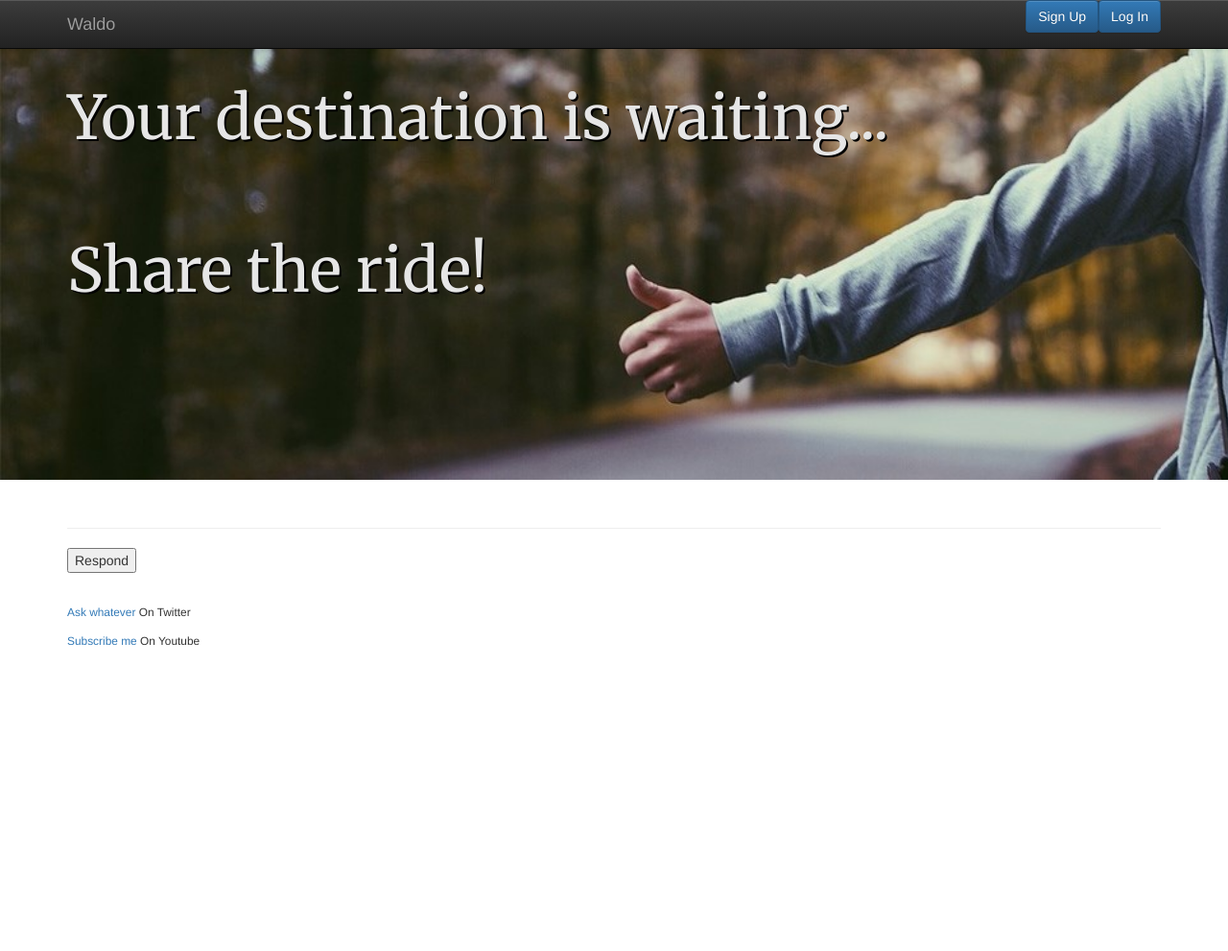
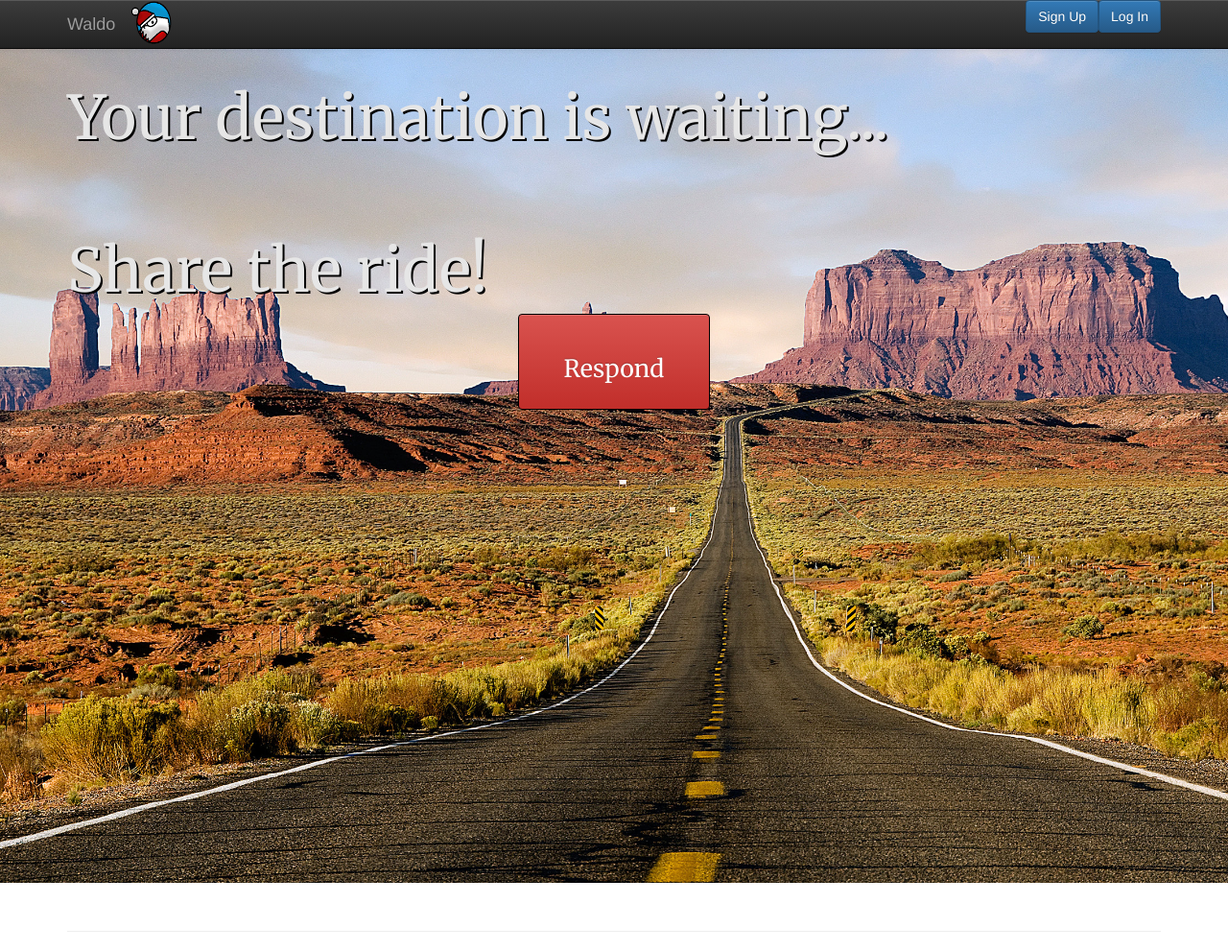
Before and after one commit to austin-may/RideShareApp, a PHP site: page /Home.html in a window 1280 px wide. Shown: the whole page at 96% size. Before the commit the page ends 673 px from the top, so only its background shows below. Run offline with PHP 8.4, Linux system fonts and the light colour scheme; some libraries are stand-ins or nearby versions.

Commit message:
cosmetic changes

```diff
--- a/Home.html
+++ b/Home.html
@@ -32,6 +32,7 @@
 						<span class="icon-bar"></span>
 						<span class="icon-bar"></span>
 					</button>
+					<img src = "WaldoLogo.png" id = "logo">
 					<a href="" class="navbar-brand">Waldo</a> <!--Change to logo-->
 				</div>
 				<div class="collapse navbar-collapse" id="example">
@@ -42,7 +43,7 @@
 			</div>
 		</div>
 
-		<div class="jumbotron container-fluid" bacground-image: url("hitchhiker_1280 (2).jpg")>
+		<div class="jumbotron container-fluid">
 			<div class="container">
 				<br>
 				<h1>Your destination is waiting...</h1>
@@ -50,6 +51,7 @@
 				<br>
 				<br>
 				<h1>Share the ride!</h1>
+				<button type="button" class="btn btn-danger" id="respond">Respond</button>
 
 
 			</div>
@@ -57,16 +59,9 @@
 	</header>
 	<div class="container">
 		<hr>
-		<button class = "scoop">Respond</button>
 		<div id = "NeedScooped">
 		</div>
 
-
-			<p><a href="http://facebook.com/dchappy4au" class="btn btn-social-icon btn-facebook"></a><i class="fa fa-facebook"></i></p>
-			<p>	<small><a href="http://twitter.com/wiredwiki">Ask whatever </a> On Twitter</small></p>
-			<p>	<small><a href="http://youtube.com/wiredwiki">Subscribe me</a> On Youtube</small>
-
-			</p>
 		</div> <!-- end container -->
 
 <!-- Modal 1-->
--- a/Login.php
+++ b/Login.php
@@ -268,10 +268,10 @@ OBTAINING API KEY SHOULD RESOLVE THAT*/
     						<span class="icon-bar"></span>
     						<span class="icon-bar"></span>
     					</button>
-    					<a href="" class="navbar-brand">RideShare</a> <!--Change to logo-->
+              <img src = "WaldoLogo.png" id = "logo">
+    					<a href="" class="navbar-brand">Waldo</a> <!--Change to logo-->
     				</div>
     				<div class="collapse navbar-collapse" id="example">
-    					<button type="button" class="btn btn-success pull-right" data-toggle="modal" data-target="#modal-1">Riders</button>
 
     				</div>
     			</div>
--- a/js/app.js
+++ b/js/app.js
@@ -1,5 +1,5 @@
 $(document).ready(function(){
-  $('.scoop').click(function(){
+  $('.btn-danger').click(function(){
     $.post("RespondRide.php", {}, function(data) {
     $('#NeedScooped').html(data);
   });
--- a/stylesheets/stylesheet.css
+++ b/stylesheets/stylesheet.css
@@ -9,10 +9,12 @@
 #respond{
   width: 200px;
   height: 100px;
-  margin-top: 5%;
   border: 1px solid black;
   line-height: 100px;
   text-align: center;
+  margin: 0 auto;
+  display: block;
+  font-size: 25px;
 }
 
 #welcome{
@@ -22,9 +24,9 @@
 }
 
 .jumbotron{
-  background-image: url("hitchhiker_1280 (2).jpg");
+  background-image: url("../openroad.jpg");
   background-size: cover;
-  height: 500px;
+  height: 920px;
   font-family: 'Merriweather', serif;
   color: #E6E6E6;
   text-shadow: 2px 2px #000000;
@@ -33,3 +35,8 @@
 #map-container{
   height: 500px;
 }
+
+#logo{
+  height: 50px;
+  width: 50px;
+}
```
Also changed, not shown: Hero-Banner-3.jpg (deleted), WaldoLogo.png, blurredcity.jpg (added), openroad.jpg (added).
